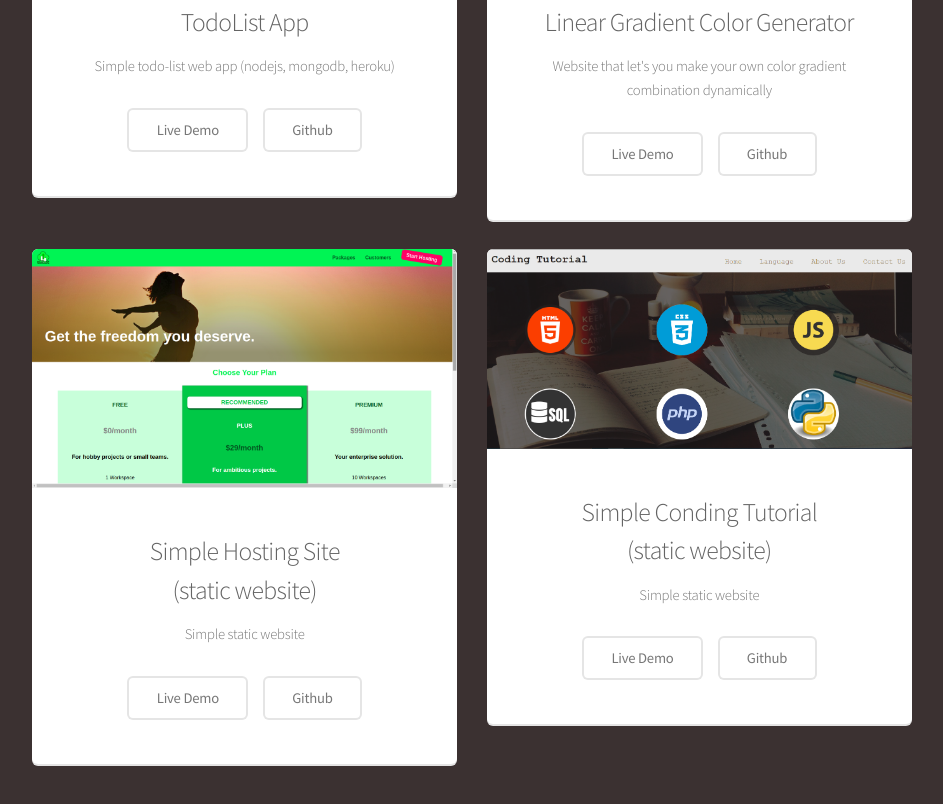
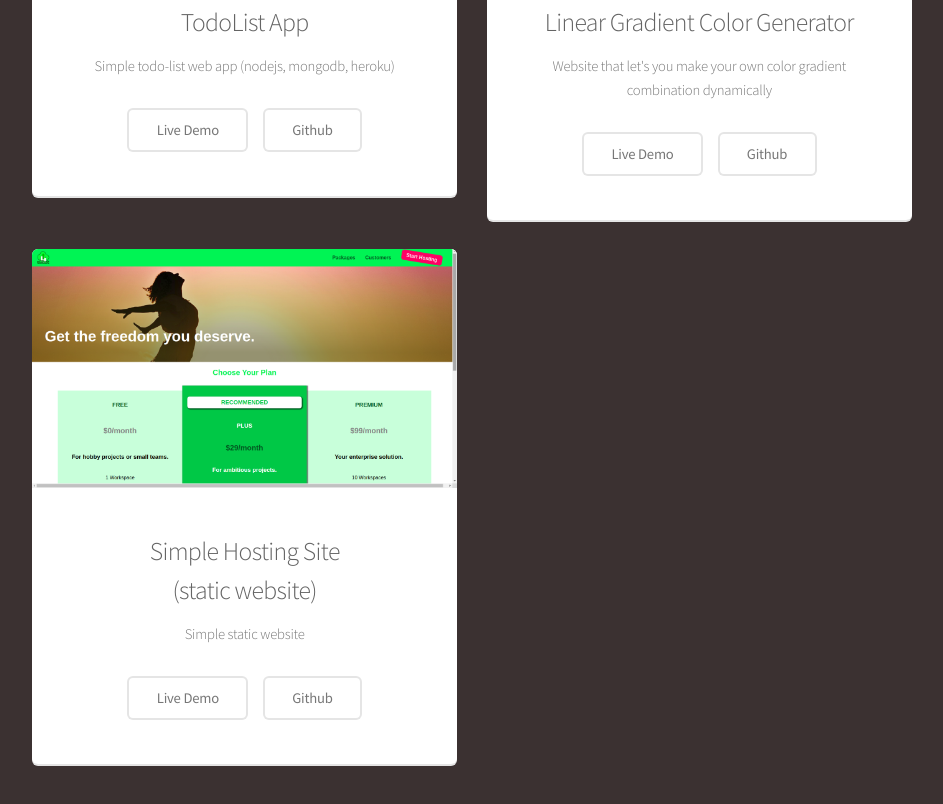
Before and after one commit to MarkJaysonNoguerra/MyPortfolio, a plain HTML site: page index.html in a window 1280 px wide. Shown: the part 2915-3719 px from the top of the page, without its empty margins (168-1111 px from the left). Drawn offline with Linux system fonts and the light colour scheme.

Commit message:
comment out one of the project

```diff
--- a/index.html
+++ b/index.html
@@ -157,7 +157,7 @@
 							</section>
 
 						</div>
-						<div class="col-6 col-12-narrower">
+						<!-- <div class="col-6 col-12-narrower">
 
 							<section class="box special">
 								<span class="image featured"><img src="images/coding_tutorial.png" alt="" /></span>
@@ -169,7 +169,7 @@
 								</ul>
 							</section>
 
-						</div>
+						</div> -->
 					</div>
 
 				</section>
```
